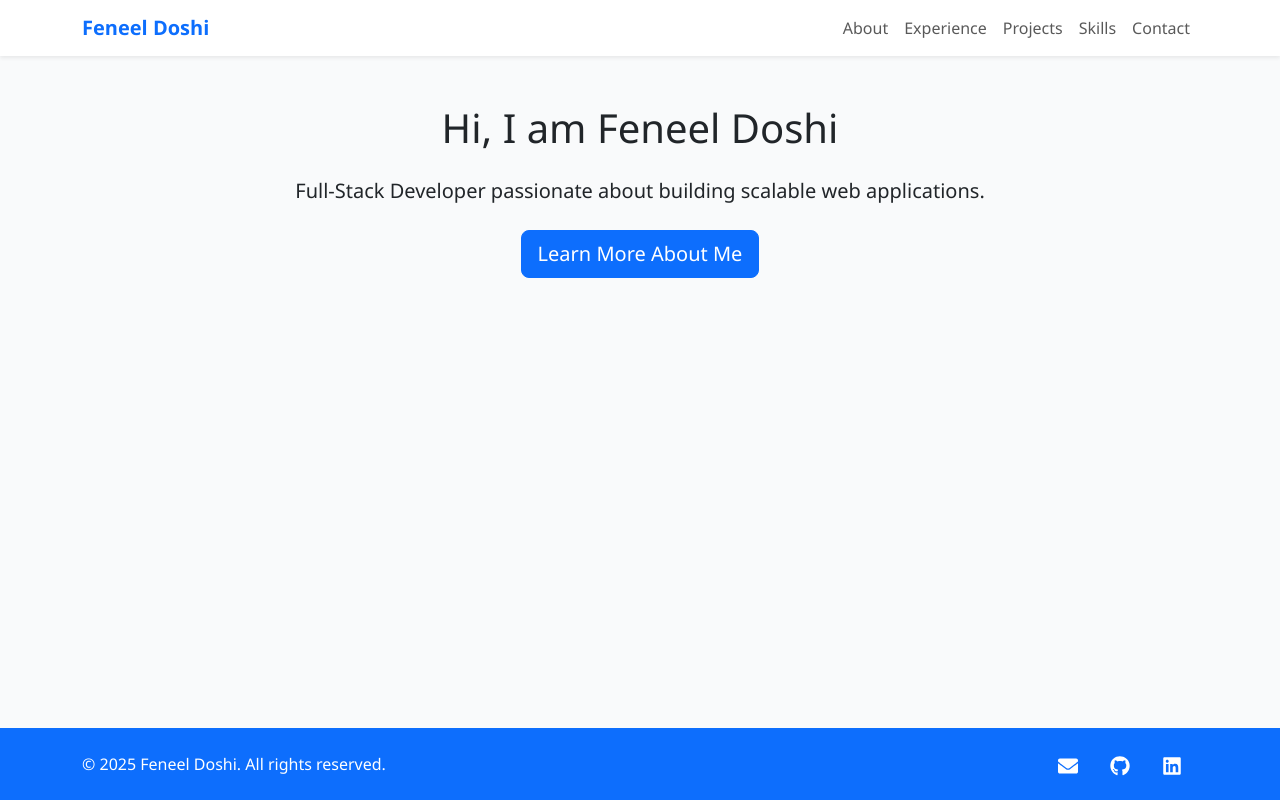
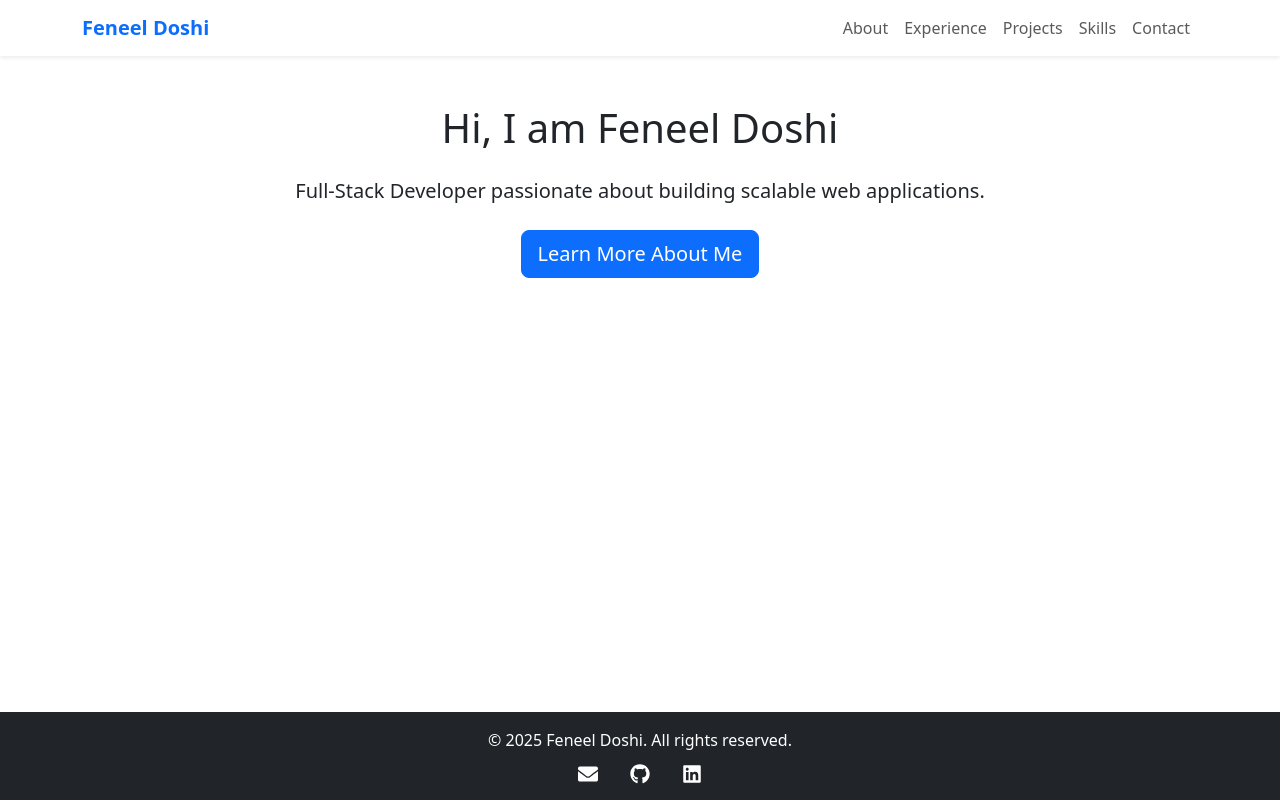
Before and after one commit to feneel/feneel.github.io, a Next.js app: page / in a window 1280 px wide. Built offline with nearby package versions, Linux system fonts and the light colour scheme.

Commit message:
Adding in styling changes and Footer changes

```diff
--- a/components/Footer.tsx
+++ b/components/Footer.tsx
@@ -2,12 +2,11 @@
 
 export default function Footer() {
   return (
-    <footer>
-      <div className="container d-flex flex-column flex-md-row justify-content-between align-items-center">
-        <p className="mb-2 mb-md-0">© {new Date().getFullYear()} Feneel Doshi. All rights reserved.</p>
+        <footer className="bg-dark text-white text-center py-3">
+        <p className="mb-2">© {new Date().getFullYear()} Feneel Doshi. All rights reserved.</p>
         <div>
           <a
-            href="mailto:youremail@example.com"
+            href="mailto:feneeldoshi@gmail.com"
             className="text-white mx-3"
             aria-label="Email"
           >
@@ -31,7 +30,6 @@
           >
             <FaLinkedin size={20} />
           </a>
-        </div>
       </div>
     </footer>
   );
--- a/public/styles/global.css
+++ b/public/styles/global.css
@@ -1,30 +1,48 @@
-body {
-  font-family: 'Segoe UI', Tahoma, Geneva, Verdana, sans-serif;
-  background-color: #f9fafb;
-  color: #212529;
+/* Dark Mode */
+body.dark-mode {
+  background-color: #121212;
+  color: #f0f0f0;
 }
 
-h2 {
-  font-weight: 700;
-  margin-bottom: 1.5rem;
-  border-bottom: 3px solid #0d6efd;
-  padding-bottom: 0.5rem;
+.dark-mode .btn-primary {
+  background-color: #0d6efd;
+  border-color: #0d6efd;
 }
 
-.card:hover {
-  transform: translateY(-5px);
-  box-shadow: 0 8px 16px rgba(13, 110, 253, 0.3);
+/* Button Hover */
+.btn-primary:hover {
+  transform: scale(1.05);
+  box-shadow: 0 6px 15px rgba(0, 123, 255, 0.3);
   transition: all 0.3s ease-in-out;
 }
 
-.badge-tech {
-  background-color: #0d6efd;
-  font-weight: 600;
+/* Page Transitions */
+main {
+  animation: fadeIn 0.6s ease-in;
 }
 
-footer {
-  background-color: #0d6efd;
-  color: white;
-  padding: 1.5rem 0;
-  text-align: center;
+@keyframes fadeIn {
+  from { opacity: 0; transform: translateY(10px); }
+  to { opacity: 1; transform: translateY(0); }
 }
+
+/* Ensure footer sticks at bottom */
+html, body {
+  height: 100%;
+}
+
+body {
+  display: flex;
+  flex-direction: column;
+}
+
+.layout-wrapper {
+  flex: 1;
+  display: flex;
+  flex-direction: column;
+  min-height: 100vh;
+}
+
+main {
+  flex-grow: 1;
+}
```
